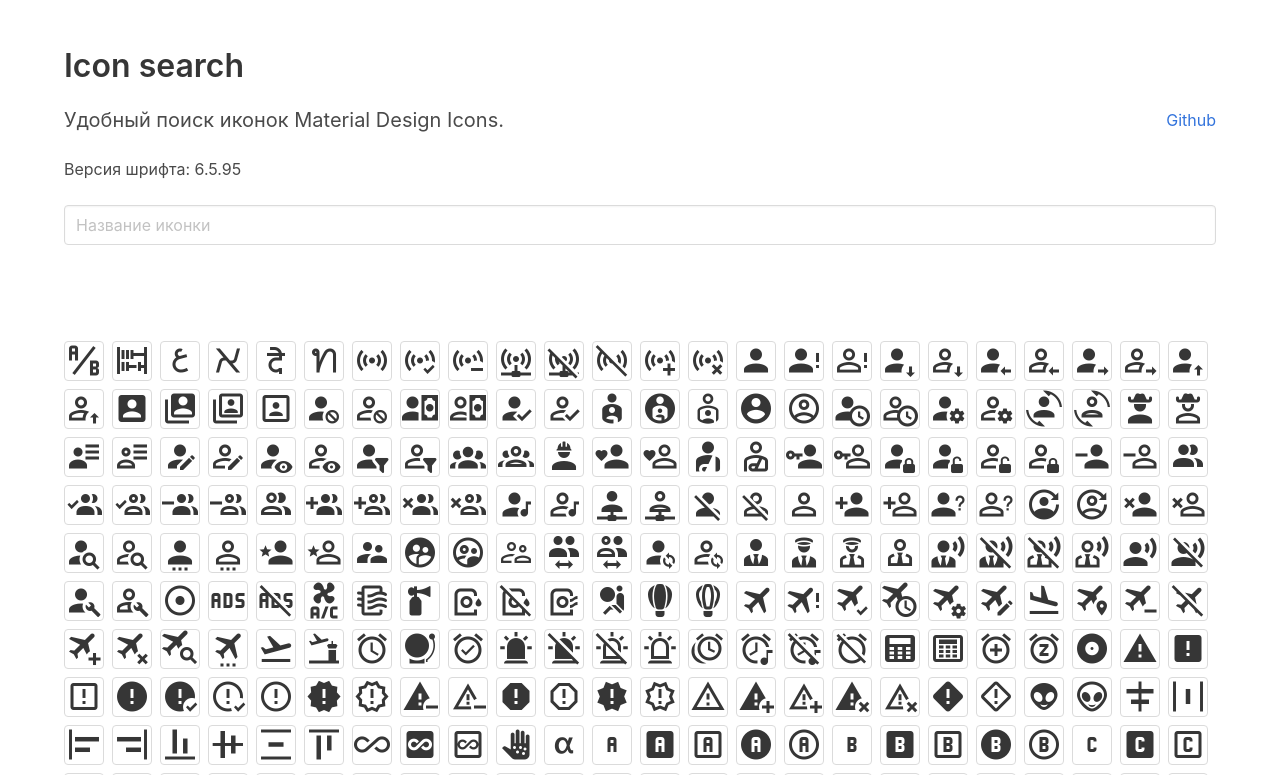
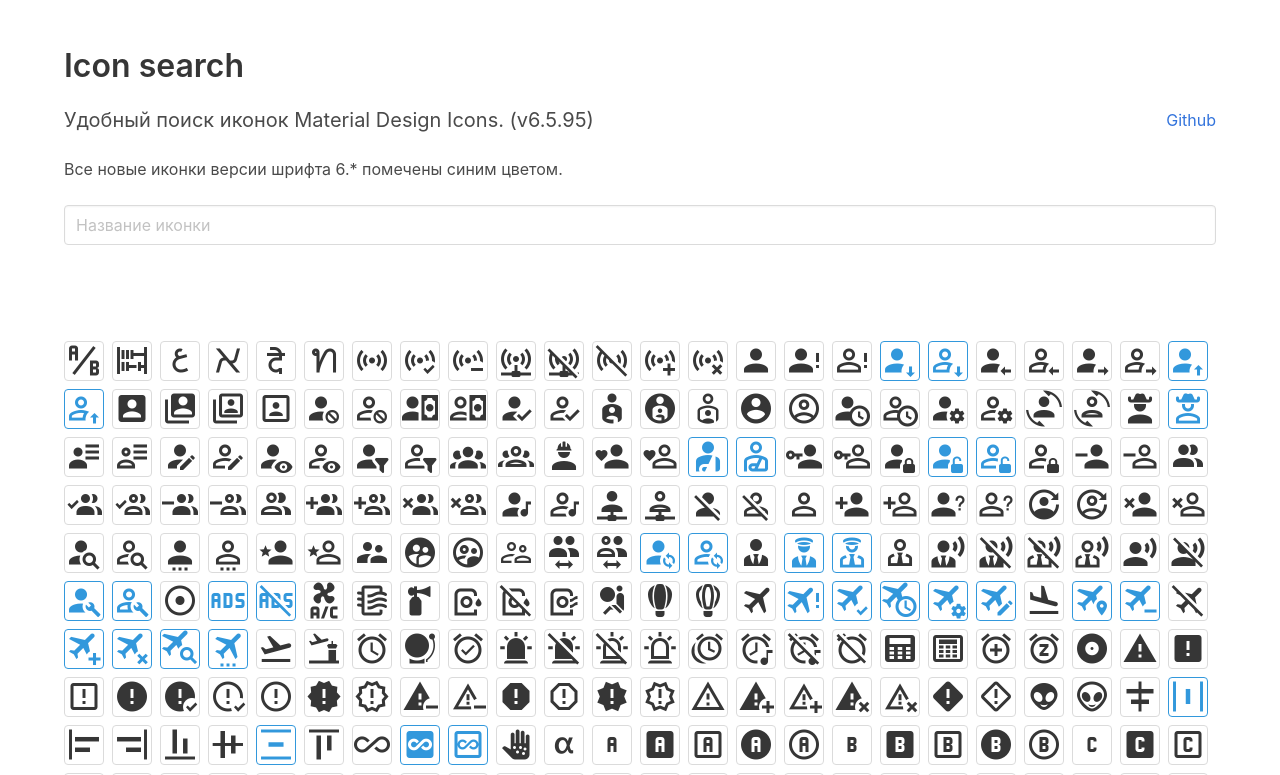
Before and after one commit to exynil/iconsearch, a plain HTML site: page index.html in a window 1280 px wide. Both pictures are taken after a click on the button 84 px from the left and 361 px from the top of the page. Shown: the top 775 px of the page. Drawn offline with Linux system fonts and the light colour scheme; files whose address does not match are found by name.

Commit message:
feat: colorize new icons

```diff
--- a/index.html
+++ b/index.html
@@ -15,8 +15,8 @@
         <h1 class="title">Icon search</h1>
         <div class="columns">
           <div class="column">
-            <h2 class="subtitle">Удобный поиск иконок Material Design Icons.</h2>
-            <h4>Версия шрифта: 6.5.95</h4>
+            <h2 class="subtitle">Удобный поиск иконок Material Design Icons. (v6.5.95)</h2>
+            <h6>Все новые иконки версии шрифта 6.* помечены синим цветом.</h6>
           </div>
           <div class="column has-text-right">
             <a href="https://github.com/exynil/iconsearch">Github</a>
--- a/js/main.js
+++ b/js/main.js
@@ -1,24 +1,28 @@
-var buttons = document.getElementsByClassName('buttons')[0];
+var buttons = document.getElementsByClassName("buttons")[0];
 
-document.getElementById('iconname').onchange = function () {
+document.getElementById("iconname").onchange = function () {
   search(this.value);
-}
+};
 
 function addIcons() {
-    buttons.innerHTML = '';
+  buttons.innerHTML = "";
   for (let j = 0; j < icons.length; j++) {
-        let i = document.createElement('i');
-        i.className = 'mdi mdi-36px mdi-' + icons[j].name;
+    let i = document.createElement("i");
+    i.className = "mdi mdi-36px mdi-" + icons[j].name;
 
     i.onmouseup = function () {
-            copyText(String.fromCodePoint(parseInt(icons[j].hex, 16)))
+      copyText(String.fromCodePoint(parseInt(icons[j].hex, 16)));
+    };
+
+    let span = document.createElement("span");
+    span.className = "icon";
+
+    let button = document.createElement("button");
+    button.className = "button";
+
+    if (icons[j].version.startsWith("6")) {
+      button.className += " is-info is-outlined";
     }
-
-        let span = document.createElement('span');
-        span.className = 'icon';
-
-        let button = document.createElement('button');
-        button.className = 'button';
 
     span.appendChild(i);
     button.appendChild(span);
@@ -27,33 +31,32 @@ function addIcons() {
 }
 
 function search(name) {
-    name = name.toLowerCase()
+  name = name.toLowerCase();
   for (let i = 0; i < buttons.childElementCount; i++) {
-        className = buttons.children[i].lastChild.lastChild.className
+    className = buttons.children[i].lastChild.lastChild.className;
     if (className.includes(name)) {
-            buttons.children[i].classList.remove("is-hidden")
-        }
-        else {
-            buttons.children[i].classList.add("is-hidden")
+      buttons.children[i].classList.remove("is-hidden");
+    } else {
+      buttons.children[i].classList.add("is-hidden");
     }
   }
 }
 
 function copyText(text) {
-    var copyFrom = document.createElement('textarea');
+  var copyFrom = document.createElement("textarea");
   copyFrom.setAttribute("style", "position:fixed;opacity:0;top:100px;left:100px;");
   copyFrom.value = text;
   document.body.appendChild(copyFrom);
   copyFrom.select();
-    document.execCommand('copy');
-    var copied = document.createElement('div');
-    copied.setAttribute('class', 'notification is-success');
-    copied.appendChild(document.createTextNode('Copied to Clipboard'));
-    document.getElementById('notification').appendChild(copied);
+  document.execCommand("copy");
+  var copied = document.createElement("div");
+  copied.setAttribute("class", "notification is-info");
+  copied.appendChild(document.createTextNode("Скопировано"));
+  document.getElementById("notification").appendChild(copied);
   setTimeout(function () {
     document.body.removeChild(copyFrom);
-        document.getElementById('notification').removeChild(copied);
+    document.getElementById("notification").removeChild(copied);
   }, 1500);
 }
 
-addIcons()
+addIcons();
```
Lines whose indentation alone changed are shown as unchanged.
